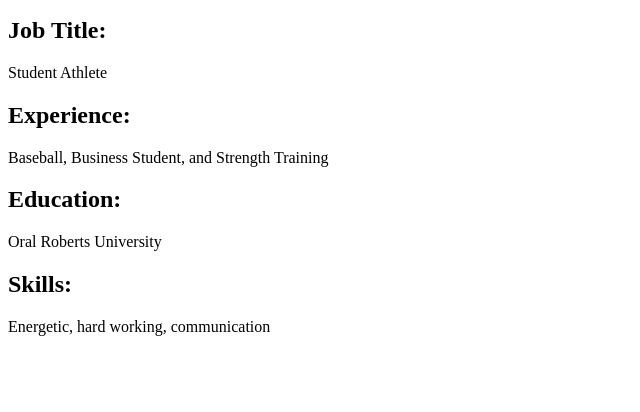
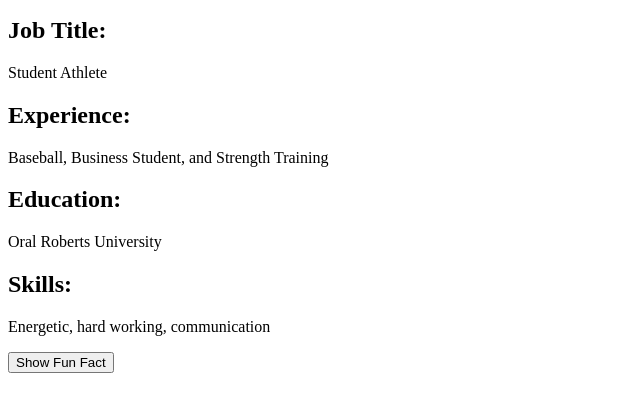
Before and after one commit to ethanfender1/resume-project, a plain HTML site: page index.html in a window 1280 px wide. Shown: the part 110-522 px from the top of the page, without its empty margins (0-640 px from the left). Drawn offline with Linux system fonts and the light colour scheme.

Commit message:
Update index.html

```diff
--- a/index.html
+++ b/index.html
@@ -19,6 +19,9 @@
 
         <h2>Skills:</h2>
         <p id="skills">skills goes here</p>
+
+        <button onclick="showFunFact()">Show Fun Fact</button>
+
     </body>
 
     <script type="text/javascript" src="resume.js"></script>
```
